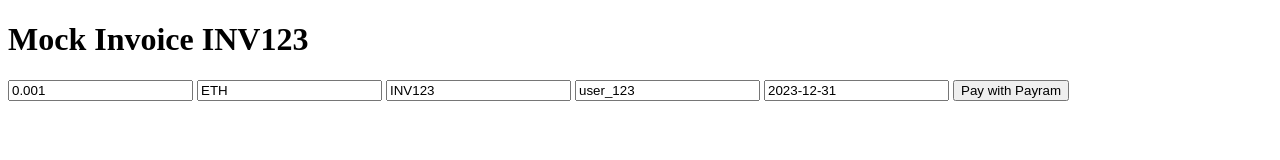
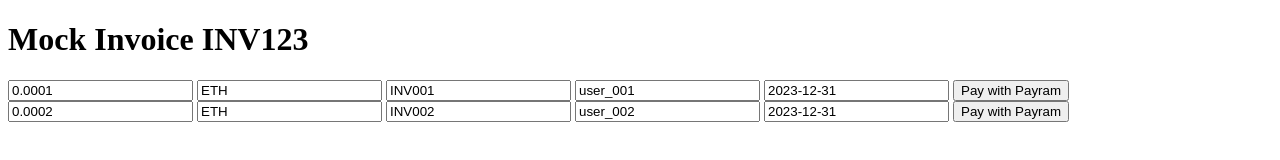
Before and after one commit to PayRam/merchant-mock, a website: page index.html in a window 1280 px wide. Drawn offline with Linux system fonts and the light colour scheme.

Commit message:
two users in merchant mock

```diff
--- a/index.html
+++ b/index.html
@@ -12,10 +12,18 @@
     <div class="invoice-container">
         <h1>Mock Invoice INV123</h1>
         <form action="/pay-with-payram" method="post">
-            <input name="amount" value="0.001">
+            <input name="amount" value="0.0001">
             <input name="currency" value="ETH">
-            <input name="invoiceId" value="INV123">
-            <input name="userId" value="user_123">
+            <input name="invoiceId" value="INV001">
+            <input name="userId" value="user_001">
+            <input name="expire" value="2023-12-31">
+            <button type="submit">Pay with Payram</button>
+        </form>
+        <form action="/pay-with-payram" method="post">
+            <input name="amount" value="0.0002">
+            <input name="currency" value="ETH">
+            <input name="invoiceId" value="INV002">
+            <input name="userId" value="user_002">
             <input name="expire" value="2023-12-31">
             <button type="submit">Pay with Payram</button>
         </form>
```
